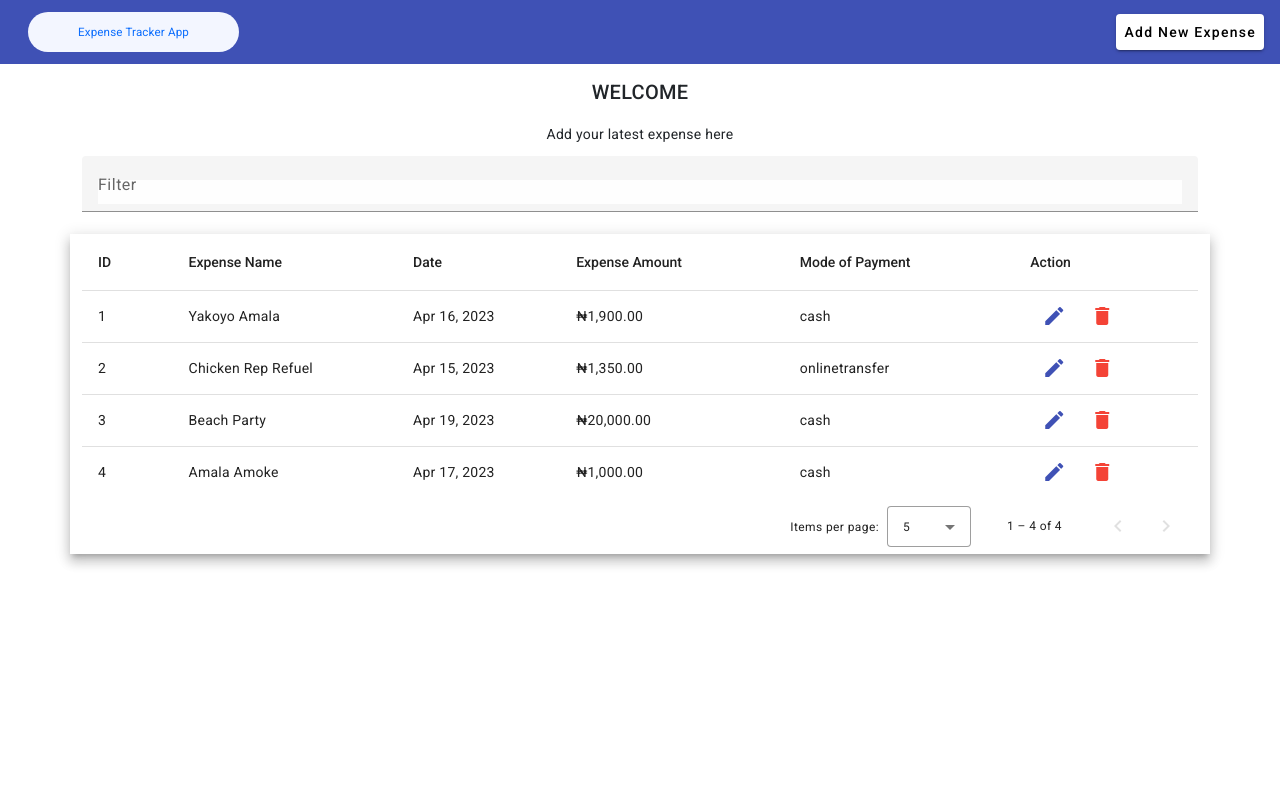
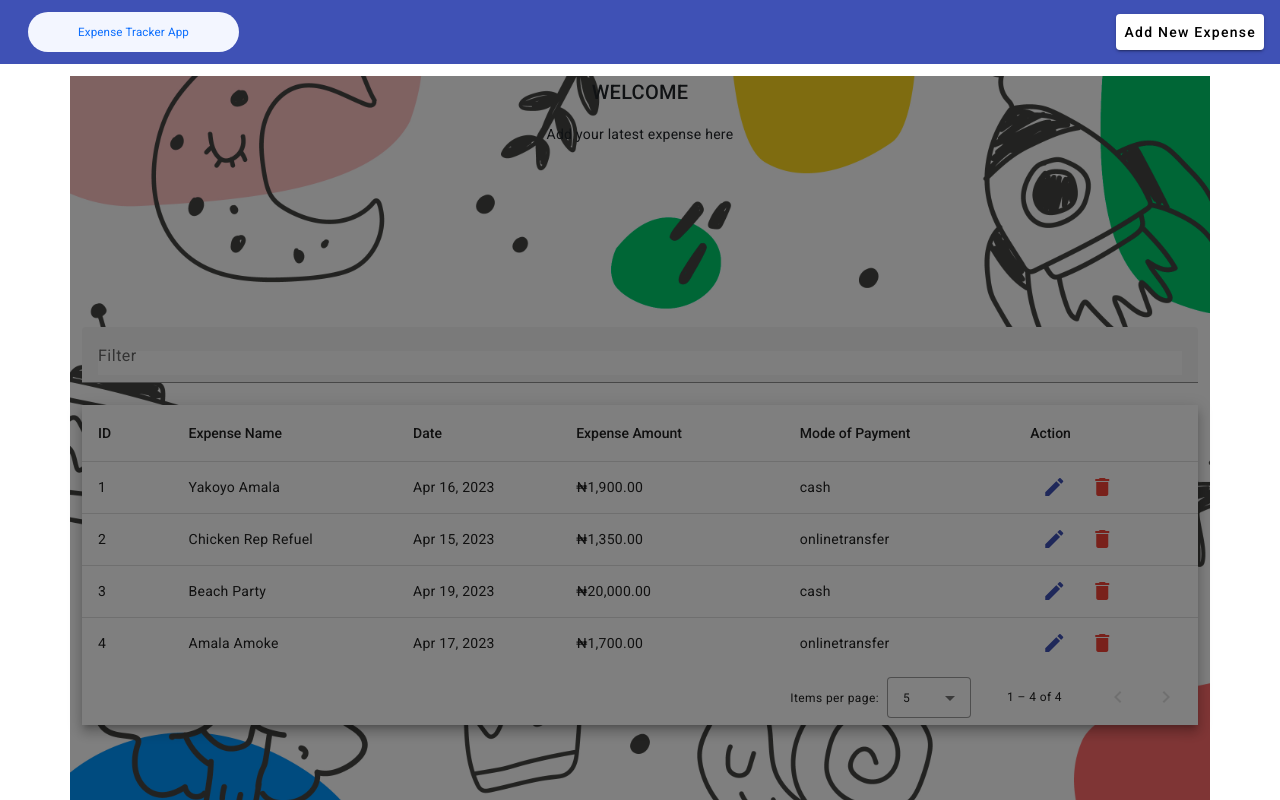
Before and after one commit to sijixx/budget-app, an Angular app: page / in a window 1280 px wide. Shown: the top 800 px of the page. Built offline with nearby package versions, Linux system fonts and the light colour scheme; data requests are answered from the project's data file.

Commit message:
addedd the update expenses button

```diff
--- a/db.json
+++ b/db.json
@@ -41,8 +41,8 @@
     {
       "expenseName": "Amala Amoke",
       "date": "2023-04-17T23:00:00.000Z",
-      "expenseAmount": 1000,
-      "modeOfPayment": "cash",
+      "expenseAmount": 1700,
+      "modeOfPayment": "onlinetransfer",
       "id": 4
     }
   ]
--- a/src/app/app.module.ts
+++ b/src/app/app.module.ts
@@ -22,6 +22,7 @@ import { HttpClientModule } from '@angular/common/http';
 import {MatTableModule} from '@angular/material/table';
 import { MatPaginatorModule } from '@angular/material/paginator';
 import { MatSortModule } from '@angular/material/sort';
+import {MatSnackBarModule} from '@angular/material/snack-bar';
 
 
 
@@ -51,7 +52,8 @@ import { MatSortModule } from '@angular/material/sort';
     HttpClientModule,
     MatTableModule,
     MatPaginatorModule,
-    MatSortModule
+    MatSortModule,
+    MatSnackBarModule
   ],
   providers: [],
   bootstrap: [AppComponent]
--- a/src/app/home/home.component.css
+++ b/src/app/home/home.component.css
@@ -20,18 +20,34 @@ input {
     justify-content: space-between;
     margin-bottom: 10px;
   }
-  .expense-name {
-    flex-basis: 20%;
+
+  .background {
+    background-image: url('/assets/background.jpg');
+    background-size: contain;
+    position: relative;
+    min-height: 100vh;
   }
-  .expense-date {
-    flex-basis: 20%;
+
+  .background::before {
+    content: "";
+    position: absolute;
+    width: 100%;
+    height: 100%;
+    background-color: rgba(0, 0, 0, 0.5); /* semi-transparent black */
+    z-index: 1;
   }
-  .expense-mode {
-    flex-basis: 30%;
+
+  .content {
+    position: relative;
+    z-index: 2; /* set the z-index of the content */
   }
-  .expense-narration {
-    flex-basis: 30%;
+
+  .main {
+    padding-top: 20px;
+    padding: 0, auto;
+    max-width: 1248px;
+
   }
-  .card-price {
-    flex-basis: 30%;
-}
+  mat-form-field {
+    width: 100%;
+  }
--- a/src/app/home/home.component.html
+++ b/src/app/home/home.component.html
@@ -1,9 +1,12 @@
-<div class="row justify-content-center md-3">
-    <div class="col-md-4 text-center">
+<div class="row justify-content-center md-3 background">
+  <div class="col-md-4">
+    <div class="text-center">
       <h2>WELCOME</h2>
       <p>Add your latest expense here</p>
     </div>
+  </div>
 
+    <div class="main">
       <mat-form-field>
         <mat-label>Filter</mat-label>
         <input matInput (keyup)="applyFilter($event)" placeholder="Ex. Mia" #input>
@@ -70,3 +73,6 @@
 
         <mat-paginator [pageSizeOptions]="[5, 10, 25, 100]" aria-label="Select page of users"></mat-paginator>
       </div>
+
+    </div>
+</div>
--- a/src/app/home/home.component.ts
+++ b/src/app/home/home.component.ts
@@ -74,8 +74,18 @@ deleteEpenses(id: number){
 }
 
 editExpenses(data: any){
-  this.dialog.open(AddExpenseComponent, {
+  const dialogRef = this.dialog.open(AddExpenseComponent, {
     data: data,
   } );
+
+  dialogRef.afterClosed().subscribe({
+    next: (val) => {
+      if (val) {
+        this.getexpenses();
+      }
+    }
+  })
 }
+
+
 }
```
Also changed, not shown: src/assets/background.jpg (added). Lines whose indentation alone changed are shown as unchanged.
